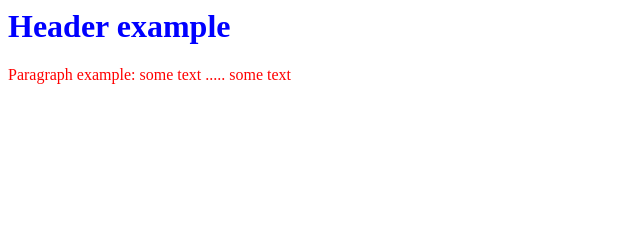
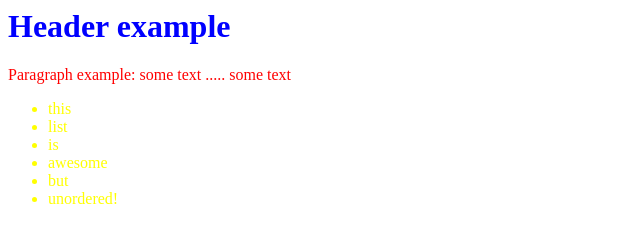
Before and after one commit to FrederikSthenHansen/FirstWebSite, a plain HTML site: page Index.htm in a window 1280 px wide. Shown: the whole page, without its empty margins (0-640 px from the left). Drawn offline with Linux system fonts and the light colour scheme.

Commit message:
unordered list added

```diff
--- a/Index.htm
+++ b/Index.htm
@@ -3,11 +3,21 @@
 <title>My first Awesome website</title>
     </head>
     <style>
+        background{color:gray}
         h1 {color: blue;border: 2px green}
         p{color: red; border: 1px black }
+        li{color: yellow}
     </style>
     <body>
 <h1>Header example</h1>
 <p>Paragraph example: some text ..... some text</p>
+<ul>
+    <li>this</li>
+    <li>list</li>
+    <li>is</li>
+    <li>awesome</li>
+    <li>but</li>
+    <li>unordered!</li>
+</ul>
     </body>
 </html>
```
